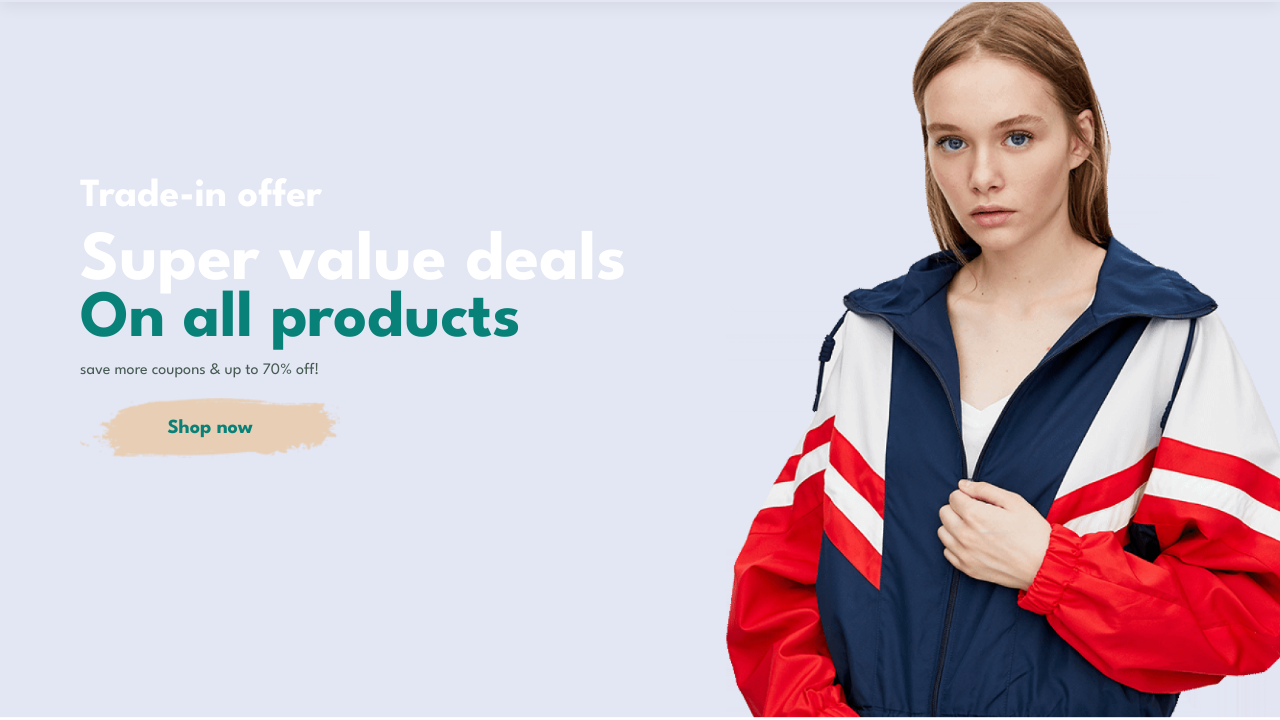
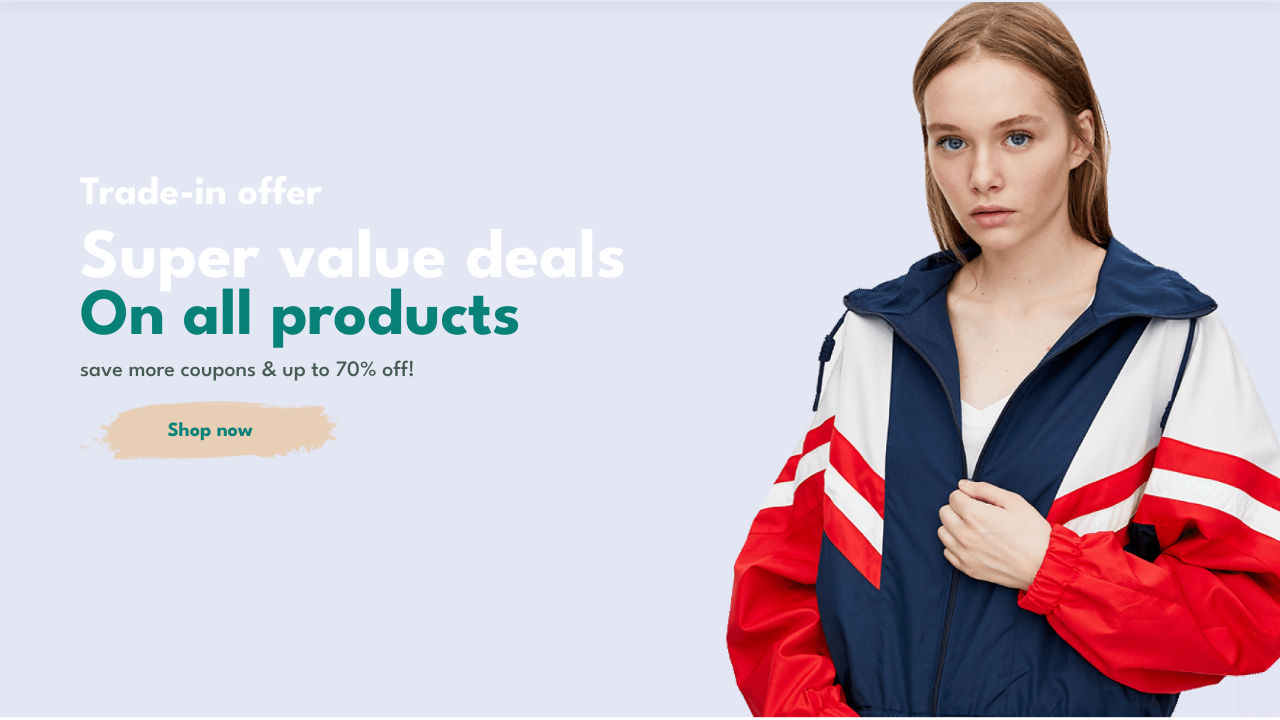
Before and after one commit to RaghavM117/eCommerce, a plain HTML site: page index.html in a window 1280 px wide. Shown: the part 82-802 px from the top of the page. Drawn offline with Linux system fonts and the light colour scheme.

Commit message:
Update styles.css

```diff
--- a/styles.css
+++ b/styles.css
@@ -34,7 +34,8 @@ h5 {
 }
 
 p {
-    font-size: 16px;
+    font-size: 22px;
+    font-weight: 500;
     color: #465b52;
     margin: 15px 0 20px 0;
 }
```
